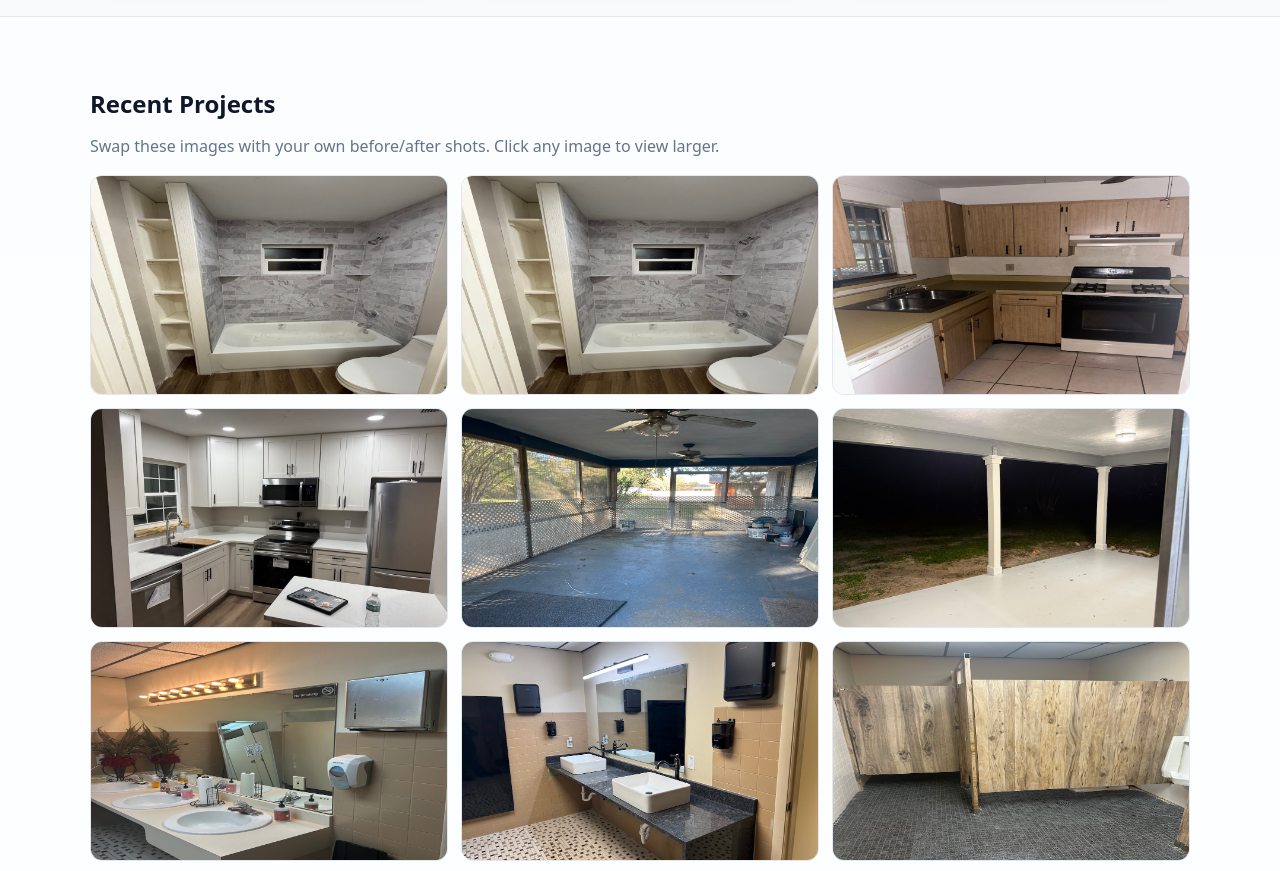
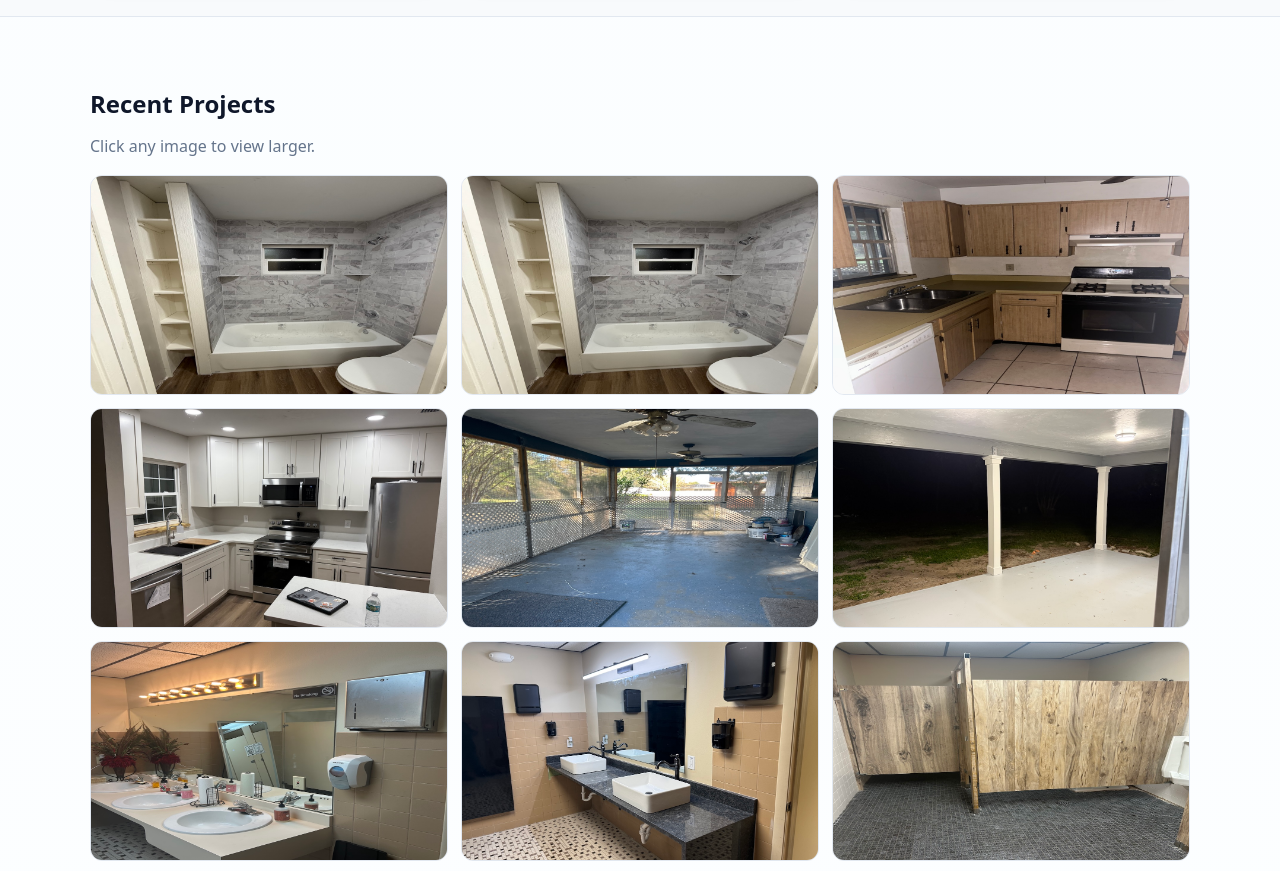
Before and after one commit to mcintoshservicesinc-coder/CSR-WEBSITE, a plain HTML site: page index.html in a window 1280 px wide. Shown: the part 1160-2031 px from the top of the page. Drawn offline with Linux system fonts and the light colour scheme.

Commit message:
Update index.html
text photo update

```diff
--- a/index.html
+++ b/index.html
@@ -109,7 +109,7 @@ s<!DOCTYPE html>
     <section class="work" id="work" aria-labelledby="workTitle">
       <div class="container">
         <h2 id="workTitle">Recent Projects</h2>
-        <p class="section-intro">Swap these images with your own before/after shots. Click any image to view larger.</p>
+        <p class="section-intro">Click any image to view larger.</p>
         <div class="gallery">
           <a href="assets/Bathroom Before.jpeg" class="lightbox"><img src="assets/Bathroom After.jpeg" alt="Bathroom Renovation Before" loading="lazy"></a>
           <a href="assets/Bathroom After.jpeg" class="lightbox"><img src="assets/Bathroom After.jpeg" alt="Bathroom After" loading="lazy"></a>
```
